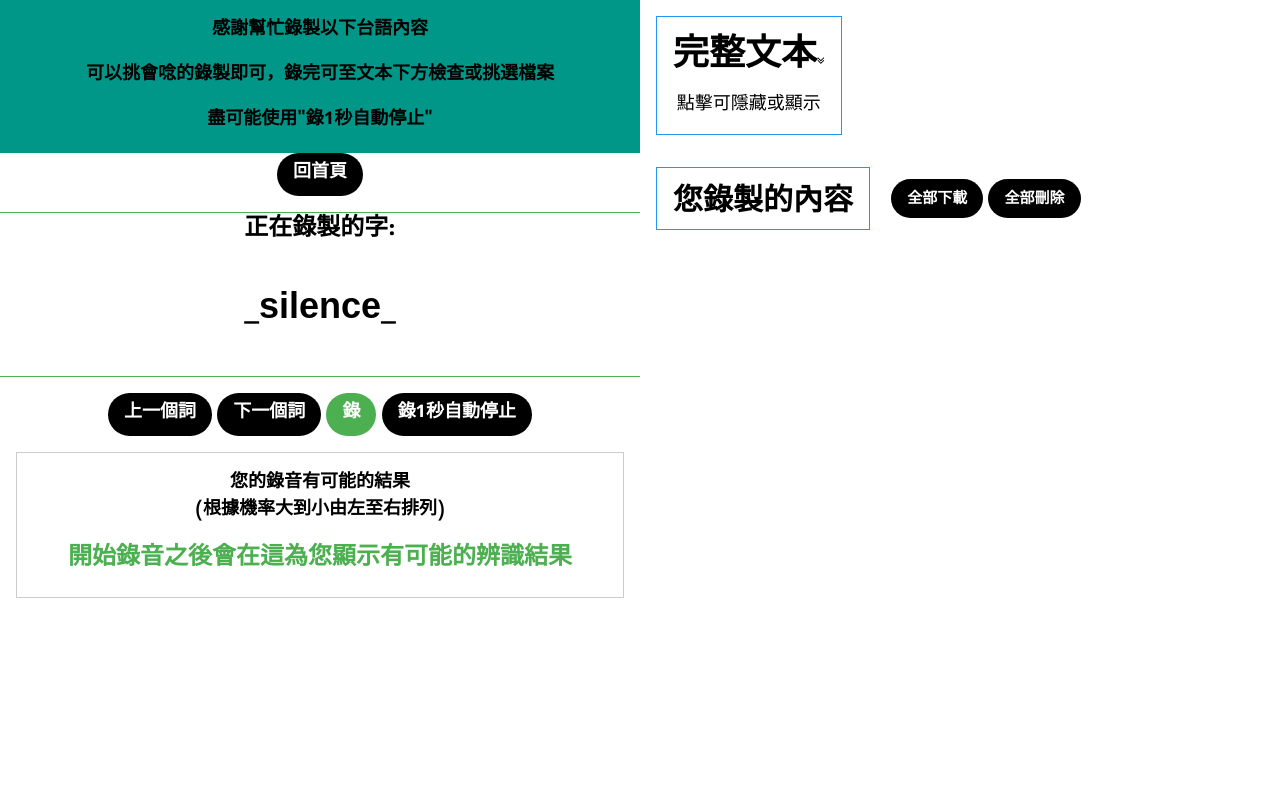
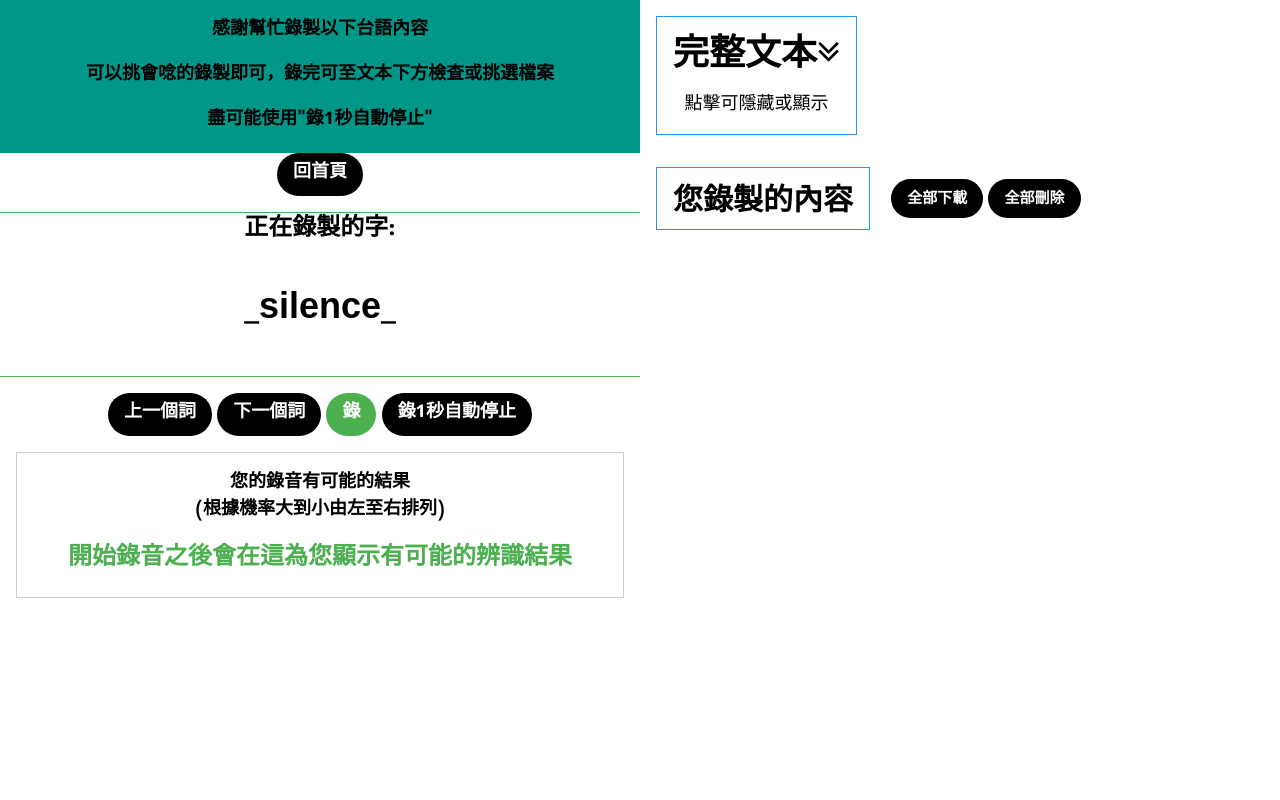
Before and after one commit to cguddd/recorder6.0, a Django app: template templates/recognizer.html in a window 1280 px wide. Run offline with Django 3.2, Linux system fonts and the light colour scheme; the template is opened without the code that fills it, so the values that code supplies are empty; some libraries are stand-ins or nearby versions; some web fonts are replaced.

Commit message:
Update recognizer.html

```diff
--- a/templates/recognizer.html
+++ b/templates/recognizer.html
@@ -29,7 +29,7 @@
 
 
 <div style="margin-left:50%">
-<h1 id="textHead" class=" w3-button  w3-border  w3-hover-teal w3-border-blue w3-margin"><b>完整文本<i class="fa fa-angle-double-down" style="font-size:12px"></i><h5>點擊可隱藏或顯示</h5></h1>
+<h1 id="textHead" class=" w3-button  w3-border  w3-hover-teal w3-border-blue w3-margin"><b>完整文本<i class="fa fa-angle-double-down" style="font-size:36px"></i><h5>點擊可隱藏或顯示</h5></h1>
 <div class="w3-table-all w3-hoverable">
   <table  class="w3-bordered-red w3-black w3-text-black " id="theTable" style="width: 100%" >
     <tr><td>編號</td><td>英文</td><td>中文意思</td></tr>
```
